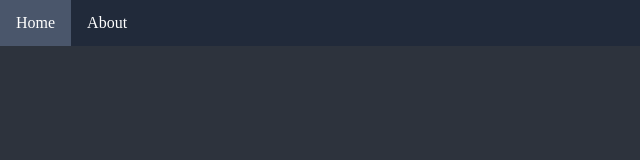
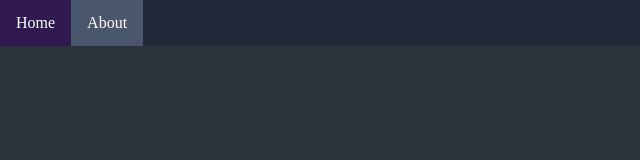
Before and after one commit to GraphiKali/graphikali.github.io, a plain HTML site: page index.html in a window 1280 px wide. Shown: the whole page, without its empty margins (0-640 px from the left). Drawn offline with Linux system fonts and the light colour scheme.

Commit message:
tab highlight on about
now switching to the about tab highlights that option

```diff
--- a/index.html
+++ b/index.html
@@ -8,8 +8,8 @@
     <body>
         <div class="nav-bar">
             <ul>
-                <li><a class="active" href="index.html">Home</a></li>
-                <li><a href="about.html">About</a></li>
+                <li><a href="index.html">Home</a></li>
+                <li><a class="active" href="about.html">About</a></li>
               </ul>
         </div>
     </body>
```
